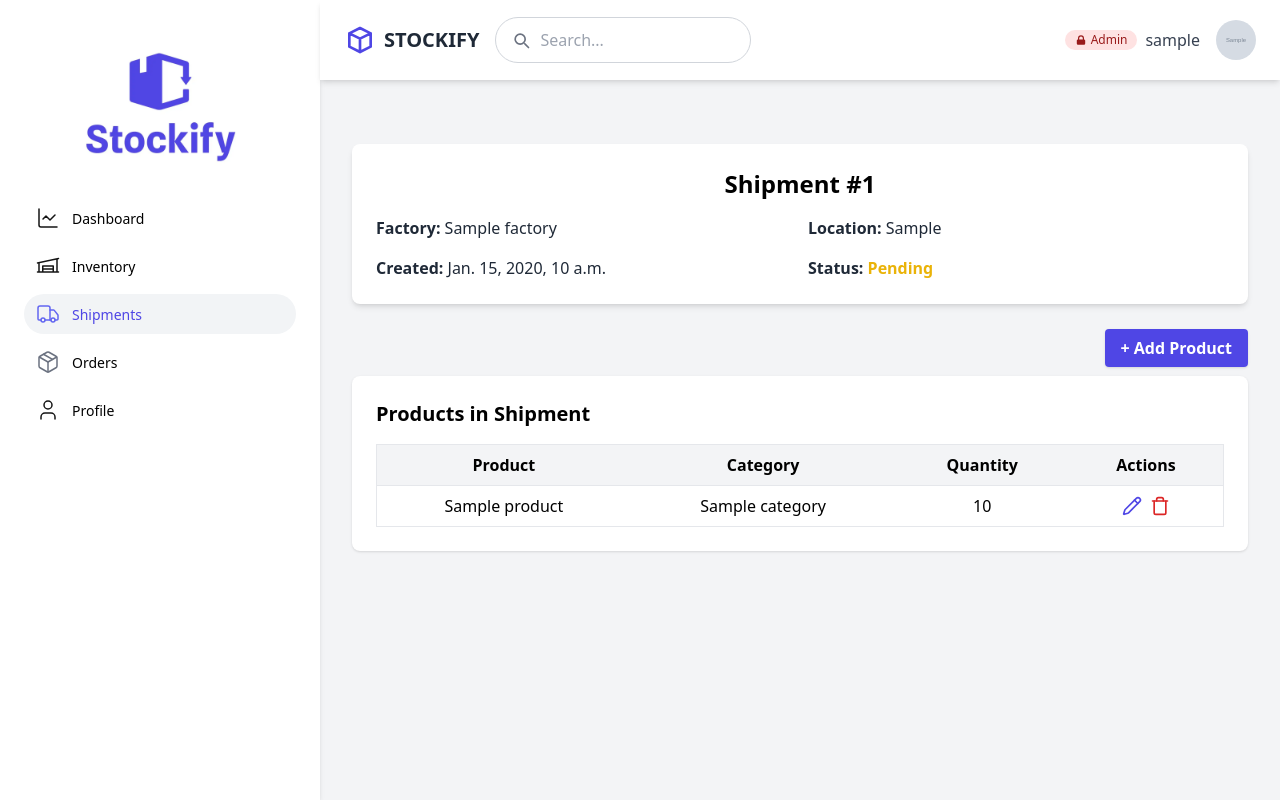
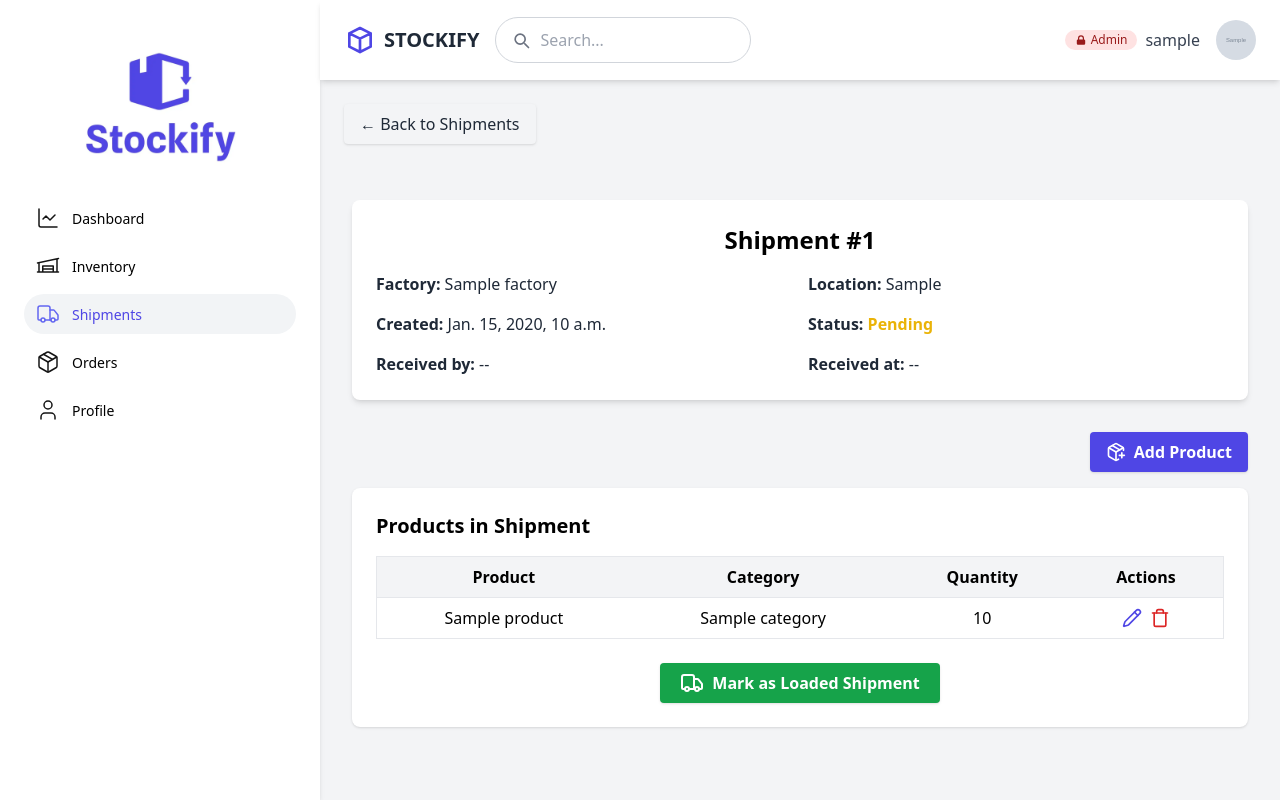
Before and after one commit to Naira98/Stockify, a Django app: page /shipments/1/ in a window 1280 px wide. Run offline with Django 5.2, Linux system fonts and the light colour scheme; a user stored in the database is signed in; tables that the repository leaves empty hold one stand-in row (values such as "Sample post"); grey boxes marked "Sample" are stand-in pictures; some libraries are stand-ins or nearby versions.

Commit message:
feat: enhance shipment management with status updates

```diff
--- a/shipments/decorators.py
+++ b/shipments/decorators.py
@@ -20,4 +20,3 @@ def shipment_status_required(check_func, redirect_view_name="shipments:shipment_
 shipment_is_pending = shipment_status_required(lambda s: s.is_pending())
 shipment_is_loaded = shipment_status_required(lambda s: s.is_loaded())
 shipment_is_received = shipment_status_required(lambda s: s.is_received())
-shipment_is_not_loaded = shipment_status_required(lambda s: not s.is_loaded())
--- a/shipments/urls.py
+++ b/shipments/urls.py
@@ -4,7 +4,7 @@ from shipments import views
 app_name = "shipments"
 
 urlpatterns = [
-    path("", views.ShipmentListView.as_view(), name="list_shipments"),
+    path("", views.ShipmentListView.as_view(), name="shipment_list"),
     path("create/", views.CreateShipmentView.as_view(), name="create_shipment"),
     path("factories/create/", views.CreateFactoryView.as_view(), name="create_factory"),
     path("<int:pk>/", views.ShipmentDetailsView.as_view(), name="shipment_details"),
@@ -17,6 +17,8 @@ urlpatterns = [
     path(
         "item/<int:pk>/delete/", views.delete_shipment_item, name="delete_shipment_item"
     ),
+    path("<int:pk>/mark-loaded/", views.mark_shipment_loaded, name="mark_loaded"),
+    path("<int:pk>/mark-received/", views.mark_shipment_received, name="mark_received"),
     path(
         "api/products/", views.get_products_by_category, name="get_products_by_category"
     ),
--- a/shipments/views.py
+++ b/shipments/views.py
@@ -4,14 +4,20 @@ from django.http import JsonResponse
 from django.views.generic import TemplateView, CreateView, DetailView
 from django.contrib.auth.mixins import LoginRequiredMixin
 from django.shortcuts import get_object_or_404, redirect, render
-from .decorators import shipment_is_not_loaded
+from typing import cast
+from django.contrib.admin.views.decorators import staff_member_required
+from django.db import transaction
+
+
+from accounts.models import User
+from .decorators import shipment_is_pending, shipment_is_loaded, shipment_is_received
 from django.urls import reverse, reverse_lazy
 from inventory.models import Factory, Product
 from .models import Shipment, ShipmentItem
 from .forms import AddShipmentItemForm, ShipmentForm, FactoryForm, EditShipmentItemForm
 
 
-class ShipmentListView(TemplateView, LoginRequiredMixin):
+class ShipmentListView(LoginRequiredMixin, TemplateView):
     template_name = "shipments/shipments.html"
 
 
@@ -28,21 +34,38 @@ class CreateShipmentView(CreateView, LoginRequiredMixin):
         return reverse("shipments:shipment_details", kwargs={"pk": self.object.pk})  # type: ignore
 
 
-class CreateFactoryView(CreateView, LoginRequiredMixin):
+class CreateFactoryView(LoginRequiredMixin, CreateView):
     model = Factory
     form_class = FactoryForm
     template_name = "shipments/create_factory.html"
     success_url = reverse_lazy("shipments:create_shipment")
 
 
-class ShipmentDetailsView(DetailView, LoginRequiredMixin):
+class ShipmentDetailsView(LoginRequiredMixin, DetailView):
     model = Shipment
     template_name = "shipments/shipment_details.html"
     context_object_name = "shipment"
 
+    def get_context_data(self, **kwargs):
+        context = super().get_context_data(**kwargs)
+        shipment = cast(Shipment, self.get_object())
+
+        received_user = None
+        if shipment.is_received and shipment.received_by:
+            try:
+                received_user = User.objects.get(username=shipment.received_by)
+            except User.DoesNotExist:
+                received_user = None
+
+        context["received_user"] = received_user.username if received_user else None
+        return context
+
+
+""" DEAL WITH SHIPMENT ITEMS """
+
 
 @login_required
-@shipment_is_not_loaded
+@shipment_is_pending
 def add_item_to_shipment(request, pk):
     shipment = get_object_or_404(Shipment, pk=pk)
 
@@ -73,7 +96,7 @@ def add_item_to_shipment(request, pk):
 
 
 @login_required
-@shipment_is_not_loaded
+@shipment_is_pending
 def edit_shipment_item(request, pk):
     item = get_object_or_404(ShipmentItem, pk=pk)
     shipment = item.shipment
@@ -98,7 +121,7 @@ def edit_shipment_item(request, pk):
 
 
 @login_required
-@shipment_is_not_loaded
+@shipment_is_pending
 def delete_shipment_item(request, pk):
     item = get_object_or_404(ShipmentItem, pk=pk)
     shipment_pk = item.shipment.pk
@@ -106,7 +129,37 @@ def delete_shipment_item(request, pk):
     return redirect("shipments:shipment_details", pk=shipment_pk)
 
 
-# API endpoint to get products by category
+""" CHANGE SHIPMENT STATUS """
+
+
+@staff_member_required
+@shipment_is_pending
+def mark_shipment_loaded(request, pk):
+    shipment = cast(Shipment, get_object_or_404(Shipment, pk=pk))
+    if shipment.items.exists():  # type: ignore
+        shipment.confirm()
+    return redirect("shipments:shipment_details", pk=shipment.pk)
+
+
+@login_required
+@shipment_is_loaded
+@transaction.atomic
+def mark_shipment_received(request, pk):
+    shipment = get_object_or_404(Shipment, pk=pk)
+
+    # Update the product quantities
+    for item in shipment.items.select_related("product").all():  # type: ignore
+        item.product.quantity += item.quantity
+        item.product.save()
+
+    shipment.mark_as_received(request.user)
+
+    return redirect("shipments:shipment_details", pk=shipment.pk)
+
+
+""" API ENDPOINT TO GET PRODUCTS BY CATEGORY """
+
+
 @login_required
 @require_GET
 def get_products_by_category(request):
--- a/templates/components/sidebar.html
+++ b/templates/components/sidebar.html
@@ -3,28 +3,52 @@
   <div class="p-6">
     <!-- Logo & User Info -->
     <div class="flex justify-center mt-6 mb-8">
-      <img src="{% static 'images/logo.png' %}" alt="Logo" class="w-24 md:w-40 max-w-full object-contain" />
+      <img
+        src="{% static 'images/logo.png' %}"
+        alt="Logo"
+        class="w-24 md:w-40 max-w-full object-contain"
+      />
     </div>
 
     <!-- Nav Tabs -->
     <div class="flex flex-col gap-2">
       <!-- Dashboard -->
       <a href="{% url 'home' %}">
-        <div class="flex items-center md:justify-start justify-center gap-3 px-3 py-2 rounded-full hover:bg-gray-100 {% if active == 'dashboard' %}active_nav {% endif %}">
-          <div class="{% if active == 'dashboard' %} text-brand {% else %} text-[#141414] {% endif %}">
-            <svg xmlns="http://www.w3.org/2000/svg" width="24" height="24" viewBox="0 0 24 24" fill="none" stroke="currentColor" stroke-width="1.5" stroke-linecap="round" stroke-linejoin="round">
+        <div
+          class="flex items-center md:justify-start justify-center gap-3 px-3 py-2 rounded-full hover:bg-gray-100 {% if active == 'dashboard' %}active_nav {% endif %}"
+        >
+          <div
+            class="{% if active == 'dashboard' %} text-brand {% else %} text-[#141414] {% endif %}"
+          >
+            <svg
+              xmlns="http://www.w3.org/2000/svg"
+              width="24"
+              height="24"
+              viewBox="0 0 24 24"
+              fill="none"
+              stroke="currentColor"
+              stroke-width="1.5"
+              stroke-linecap="round"
+              stroke-linejoin="round"
+            >
               <path d="M3 3v16a2 2 0 0 0 2 2h16" />
               <path d="m19 9-5 5-4-4-3 3" />
             </svg>
           </div>
-          <p class="text-sm font-medium leading-normal hidden md:block">Dashboard</p>
+          <p class="text-sm font-medium leading-normal hidden md:block">
+            Dashboard
+          </p>
         </div>
       </a>
 
       <!-- Inventory -->
       <a href="{% url 'inventory:inventory' %}">
-        <div class="flex items-center md:justify-start justify-center gap-3 px-3 py-2 rounded-full hover:bg-gray-100  {% if active == 'inventory' %}active_nav{% endif %}">
-          <div class="{% if active == 'inventory' %} text-brand {% else %} text-[#141414] {% endif %}">
+        <div
+          class="flex items-center md:justify-start justify-center gap-3 px-3 py-2 rounded-full hover:bg-gray-100 {% if active == 'inventory' %}active_nav{% endif %}"
+        >
+          <div
+            class="{% if active == 'inventory' %} text-brand {% else %} text-[#141414] {% endif %}"
+          >
             <svg
               xmlns="http://www.w3.org/2000/svg"
               width="24px"
@@ -37,12 +61,14 @@
               ></path>
             </svg>
           </div>
-          <p class="text-sm font-medium leading-normal hidden md:block">Inventory</p>
+          <p class="text-sm font-medium leading-normal hidden md:block">
+            Inventory
+          </p>
         </div>
       </a>
 
       <!-- Shipments -->
-      <a href="{% url 'shipments:list_shipments' %}">
+      <a href="{% url 'shipments:shipment_list' %}">
         <div
           class="flex items-center md:justify-start justify-center gap-3 px-3 py-2 rounded-full hover:bg-gray-100 {%if active == 'shipments' %}active_nav{% endif %}"
         >
@@ -75,9 +101,7 @@
               <circle cx="7" cy="18" r="2" />
             </svg>
           </div>
-          <p
-            class="text-sm font-medium leading-normal hidden md:block"
-          >
+          <p class="text-sm font-medium leading-normal hidden md:block">
             Shipments
           </p>
         </div>
@@ -85,33 +109,63 @@
 
       <!-- Orders -->
       <a href="{% url 'home' %}">
-        <div class="flex items-center md:justify-start justify-center gap-3 px-3 py-2 hover:bg-gray-100 rounded-full {% if active == 'orders' %}active_nav{% endif %}">
-          <div class="{% if active == 'orders' %}
-              text-indigo-700
-            {% else %}
-              text-gray-500
-            {% endif %}">
-            <svg xmlns="http://www.w3.org/2000/svg" width="24" height="24" viewBox="0 0 24 24" fill="none" stroke="currentColor" stroke-width="1.5" stroke-linecap="round" stroke-linejoin="round">
-              <path d="M11 21.73a2 2 0 0 0 2 0l7-4A2 2 0 0 0 21 16V8a2 2 0 0 0-1-1.73l-7-4a2 2 0 0 0-2 0l-7 4A2 2 0 0 0 3 8v8a2 2 0 0 0 1 1.73z" />
+        <div
+          class="flex items-center md:justify-start justify-center gap-3 px-3 py-2 hover:bg-gray-100 rounded-full {% if active == 'orders' %}active_nav{% endif %}"
+        >
+          <div
+            class="{% if active == 'orders' %} text-brand {% else %} text-[#141414] {% endif %}"
+          >
+            <svg
+              xmlns="http://www.w3.org/2000/svg"
+              width="24"
+              height="24"
+              viewBox="0 0 24 24"
+              fill="none"
+              stroke="currentColor"
+              stroke-width="1.5"
+              stroke-linecap="round"
+              stroke-linejoin="round"
+            >
+              <path
+                d="M11 21.73a2 2 0 0 0 2 0l7-4A2 2 0 0 0 21 16V8a2 2 0 0 0-1-1.73l-7-4a2 2 0 0 0-2 0l-7 4A2 2 0 0 0 3 8v8a2 2 0 0 0 1 1.73z"
+              />
               <path d="M12 22V12" />
               <polyline points="3.29 7 12 12 20.71 7" />
               <path d="m7.5 4.27 9 5.15" />
             </svg>
           </div>
-          <p class="text-sm font-medium leading-normal hidden md:block">Orders</p>
+          <p class="text-sm font-medium leading-normal hidden md:block">
+            Orders
+          </p>
         </div>
       </a>
 
       <!-- Profile -->
       <a href="{% url 'profile' %}">
-        <div class="flex items-center md:justify-start justify-center gap-3 px-3 py-2 hover:bg-gray-100 rounded-full {% if active == 'profile' %}active_nav{% endif %}">
-          <div class="{% if active == 'profile' %} text-brand {% else %} text-[#141414] {% endif %}">
-            <svg xmlns="http://www.w3.org/2000/svg" width="24" height="24" viewBox="0 0 24 24" fill="none" stroke="currentColor" stroke-width="1.5" stroke-linecap="round" stroke-linejoin="round">
+        <div
+          class="flex items-center md:justify-start justify-center gap-3 px-3 py-2 hover:bg-gray-100 rounded-full {% if active == 'profile' %}active_nav{% endif %}"
+        >
+          <div
+            class="{% if active == 'profile' %} text-brand {% else %} text-[#141414] {% endif %}"
+          >
+            <svg
+              xmlns="http://www.w3.org/2000/svg"
+              width="24"
+              height="24"
+              viewBox="0 0 24 24"
+              fill="none"
+              stroke="currentColor"
+              stroke-width="1.5"
+              stroke-linecap="round"
+              stroke-linejoin="round"
+            >
               <path d="M19 21v-2a4 4 0 0 0-4-4H9a4 4 0 0 0-4 4v2" />
               <circle cx="12" cy="7" r="4" />
             </svg>
           </div>
-          <p class="text-sm font-medium leading-normal hidden md:block">Profile</p>
+          <p class="text-sm font-medium leading-normal hidden md:block">
+            Profile
+          </p>
         </div>
       </a>
     </div>
--- a/templates/shipments/create_factory.html
+++ b/templates/shipments/create_factory.html
@@ -9,6 +9,7 @@
 {% endblock sidebar %}
 
 {% block content %}
+
 <div class="min-h-[calc(100vh-4rem)] flex items-center justify-center fade-in-down px-4">
     <div class="w-full max-w-md bg-white rounded-2xl shadow-xl overflow-hidden">
 
--- a/templates/shipments/shipment_details.html
+++ b/templates/shipments/shipment_details.html
@@ -8,8 +8,14 @@
 {% endblock sidebar %}
 
 {% block content %}
+<div class="mb-4">
+  <a href="{% url 'shipments:shipment_list' %}"
+     class="inline-block bg-gray-100 hover:bg-gray-200 text-gray-800 font-medium py-2 px-4 rounded shadow">
+    ← Back to Shipments
+  </a>
+</div>
+
 <div class="max-w-4xl mx-auto py-10 fade-in-down">
-
   <!-- Top Section: Shipment Info -->
   <div class="bg-white shadow-md rounded-lg p-6 mb-8">
     <h1 class="text-2xl font-bold mb-2 text-center">Shipment #{{ shipment.id }}</h1>
@@ -27,17 +33,41 @@
           <span class="text-yellow-500 font-semibold">Pending</span>
         {% endif %}
       </p>
+        <p><strong>Received by:</strong>
+          {% if shipment.is_received %}
+            {{ received_user }}
+          {% else %}
+            --
+          {% endif %}
+        </p>
+        <p><strong>Received at:</strong>
+          {% if shipment.is_received %}
+            {{ shipment.received_at|date:"Y-m-d H:i" }}
+          {% else %}
+            --
+          {% endif %}
+        </p>
     </div>
   </div>
 
   <!-- Add Product Button (only if not loaded) -->
   {% if shipment.is_pending %}
-    <div class="text-right mb-4">
-      <a href="{% url 'shipments:add_shipment_item' shipment.pk %}"
-         class="bg-indigo-600 hover:bg-indigo-700 text-white font-semibold px-4 py-2 rounded shadow">
-        + Add Product
-      </a>
-    </div>
+  <div class="text-right mb-4">
+    <a href="{% url 'shipments:add_shipment_item' shipment.pk %}"
+      class="inline-flex items-center gap-2 bg-indigo-600 hover:bg-indigo-700 text-white font-semibold px-4 py-2 rounded shadow">
+      <svg xmlns="http://www.w3.org/2000/svg" width="20" height="20" viewBox="0 0 24 24"
+          fill="none" stroke="currentColor" stroke-width="2" stroke-linecap="round"
+          stroke-linejoin="round" class="lucide lucide-package-plus-icon lucide-package-plus">
+        <path d="M16 16h6"/>
+        <path d="M19 13v6"/>
+        <path d="M21 10V8a2 2 0 0 0-1-1.73l-7-4a2 2 0 0 0-2 0l-7 4A2 2 0 0 0 3 8v8a2 2 0 0 0 1 1.73l7 4a2 2 0 0 0 2 0l2-1.14"/>
+        <path d="m7.5 4.27 9 5.15"/>
+        <polyline points="3.29 7 12 12 20.71 7"/>
+        <line x1="12" x2="12" y1="22" y2="12"/>
+      </svg>
+      Add Product
+    </a>
+  </div>
   {% endif %}
 
   <!-- Products Table -->
@@ -100,6 +130,58 @@
           </tbody>
         </table>
       </div>
+
+    <!-- Shipment Status Actions -->
+    {% if shipment.items.exists %}
+      <div class="mt-6 text-center">
+
+        {% if shipment.is_pending and user.is_staff %}
+          <!-- Mark as Loaded Button -->
+          <form method="post" action="{% url 'shipments:mark_loaded' shipment.pk %}">
+            {% csrf_token %}
+            <button type="submit"
+                    class="inline-flex items-center gap-2 bg-green-600 hover:bg-green-700 text-white font-semibold px-5 py-2 rounded shadow">
+              <!-- Truck Icon -->
+              <svg xmlns="http://www.w3.org/2000/svg" width="24" height="24" viewBox="0 0 24 24"
+                  fill="none" stroke="currentColor" stroke-width="2" stroke-linecap="round"
+                  stroke-linejoin="round" class="lucide lucide-truck-icon lucide-truck">
+                <path d="M14 18V6a2 2 0 0 0-2-2H4a2 2 0 0 0-2 2v11a1 1 0 0 0 1 1h2"/>
+                <path d="M15 18H9"/>
+                <path d="M19 18h2a1 1 0 0 0 1-1v-3.65a1 1 0 0 0-.22-.624l-3.48-4.35A1 1 0 0 0 17.52 8H14"/>
+                <circle cx="17" cy="18" r="2"/>
+                <circle cx="7" cy="18" r="2"/>
+              </svg>
+              Mark as Loaded Shipment
+            </button>
+          </form>
+
+
+        {% elif shipment.is_loaded %}
+          <!-- Mark as Received Button -->
+          <form method="post" action="{% url 'shipments:mark_received' shipment.pk %}">
+            {% csrf_token %}
+            <button type="submit"
+                    class="inline-flex items-center gap-2 bg-blue-600 hover:bg-blue-700 text-white font-semibold px-5 py-2 rounded shadow">
+              <!-- Package Check Icon -->
+              <svg xmlns="http://www.w3.org/2000/svg" width="24" height="24" viewBox="0 0 24 24"
+                  fill="none" stroke="currentColor" stroke-width="2" stroke-linecap="round"
+                  stroke-linejoin="round" class="lucide lucide-package-check-icon lucide-package-check">
+                <path d="m16 16 2 2 4-4"/>
+                <path d="M21 10V8a2 2 0 0 0-1-1.73l-7-4a2 2 0 0 0-2 0l-7 4A2 2 0 0 0 3 8v8a2 2 0 0 0 1 1.73l7 4a2 2 0 0 0 2 0l2-1.14"/>
+                <path d="m7.5 4.27 9 5.15"/>
+                <polyline points="3.29 7 12 12 20.71 7"/>
+                <line x1="12" x2="12" y1="22" y2="12"/>
+              </svg>
+              Mark as Received Shipment
+            </button>
+          </form>
+
+        {% endif %}
+
+      </div>
+    {% endif %}
+
+
     {% else %}
       <p class="text-gray-600">No products added to this shipment yet.</p>
     {% endif %}
--- a/templates/shipments/shipments.html
+++ b/templates/shipments/shipments.html
@@ -7,7 +7,8 @@
 {% endblock sidebar %}
 
 {% block content %}
-<div class="flex justify-between items-center mb-6">
+<div class="fade-in-down">
+  <div class="flex justify-between items-center mb-6 ">
     <h1 class="text-2xl font-semibold text-gray-800">Shipments</h1>
     <a href="{% url 'shipments:create_shipment' %}" class="bg-indigo-600 text-white px-4 py-2 rounded-md hover:bg-indigo-700 transition">
       + Create Shipment
@@ -61,5 +62,6 @@
       </tbody>
     </table>
   </div>
+</div>
 
 {% endblock content %}
```
Also changed, not shown: shipments/models.py (+8 -4 lines), templates/shipments/create_shipment.html (+7 -0 lines), shipments/migrations/0007_alter_shipmentitem_product_and_more.py (added). Lines whose indentation alone changed are shown as unchanged.
